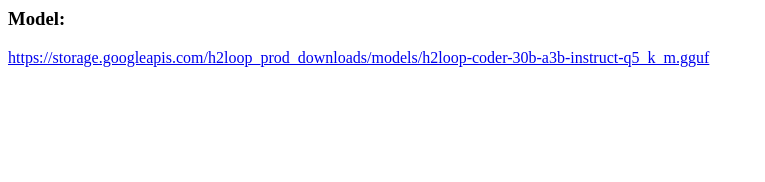
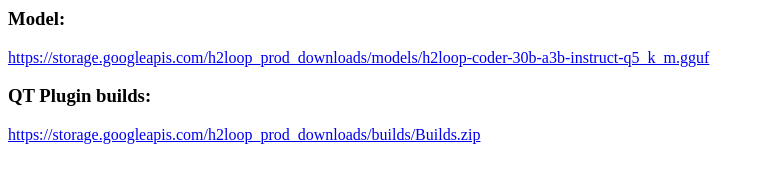
Before and after one commit to h2loop/public-downloads, a plain HTML site: page index.html in a window 1280 px wide. Shown: the whole page, without its empty margins (0-765 px from the left). Drawn offline with Linux system fonts and the light colour scheme.

Commit message:
Add QT Plugin builds link to index.html

```diff
--- a/index.html
+++ b/index.html
@@ -1,3 +1,5 @@
 <body>
     <h3>Model: </h3> <a href="https://storage.googleapis.com/h2loop_prod_downloads/models/h2loop-coder-30b-a3b-instruct-q5_k_m.gguf">https://storage.googleapis.com/h2loop_prod_downloads/models/h2loop-coder-30b-a3b-instruct-q5_k_m.gguf</a>
+
+    <h3>QT Plugin builds: </h3> <a href="https://storage.googleapis.com/h2loop_prod_downloads/builds/Builds.zip">https://storage.googleapis.com/h2loop_prod_downloads/builds/Builds.zip</a>
 </body>
```
